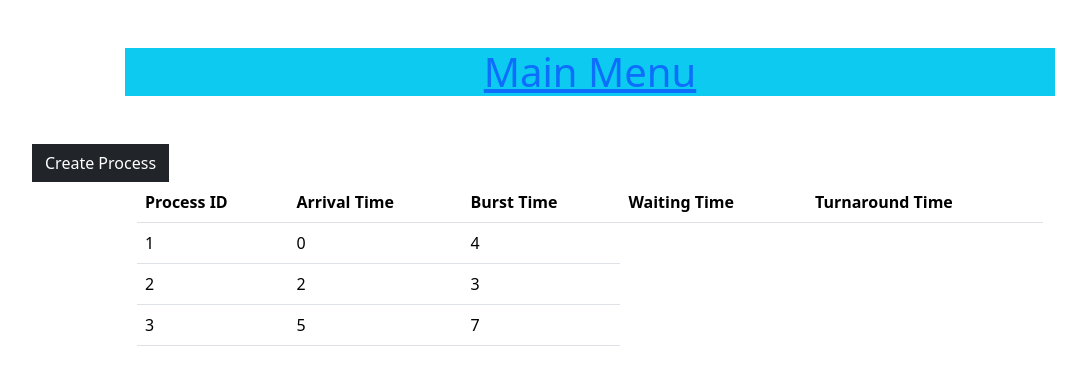
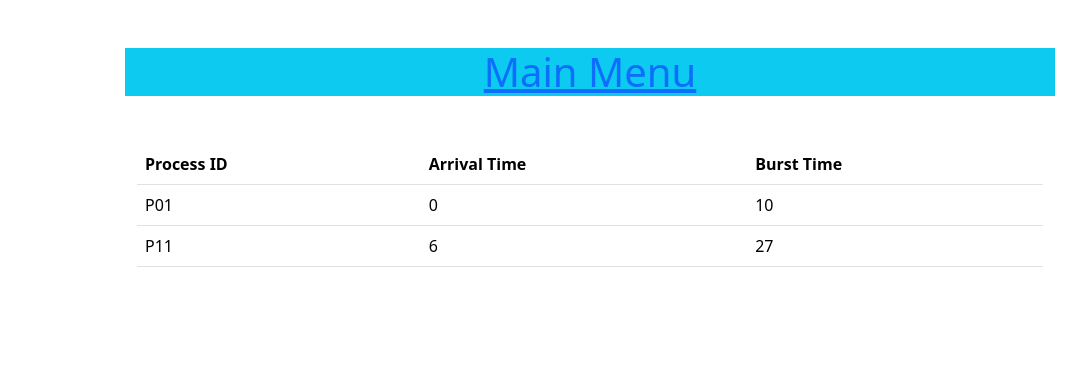
Before and after one commit to YahyaZakariyya/OperatingSystem, a Django app: page /process/ in a window 1280 px wide. Shown: the top 385 px of the page, without its empty margins (50-1136 px from the left). Run offline with Django 4.2, Linux system fonts and the light colour scheme; data comes from the database, SQL or seed files in the repository; both versions use the stored data as it was after the commit.

Commit message:
model updated. data fetched

```diff
--- a/OperatingSystem/views.py
+++ b/OperatingSystem/views.py
@@ -1,5 +1,6 @@
 from django.shortcuts import render
 from django.http import HttpResponseRedirect
+from processes.models import processes
 
 def home(request):
     data = {
@@ -8,13 +9,10 @@ def home(request):
     return render(request, 'index.html', data)
 
 def process(request):
+    process_table = processes.objects.all()
     data = {
         "title":"Process Management",
-        "processes":[
-            {"pid":1,"at":0,"bt":4},
-            {"pid":2,"at":2,"bt":3},
-            {"pid":3,"at":5,"bt":7}
-        ]
+        "process_table":process_table
     }
     return render(request, "process.html",data)
 
--- a/processes/models.py
+++ b/processes/models.py
@@ -1,11 +1,14 @@
-from django.core.validators import MinValueValidator, MaxValueValidator
+from django.core.validators import MinValueValidator, MaxValueValidator, RegexValidator
 from django.db import models
+
+input_regex = RegexValidator(
+    regex=r'^P[0-9]{2}$',
+    message="Input must start with 'P' followed by two integers letters."
+)
 
 # Create your models here.
 class processes(models.Model):
-    process_id = models.CharField(max_length=3, unique=True)
+    process_id = models.CharField(max_length=3, unique=True,validators=[input_regex])
     arrival_time = models.IntegerField(validators=[MinValueValidator(0), MaxValueValidator(100)])
     burst_time = models.IntegerField(validators=[MinValueValidator(0), MaxValueValidator(100)])
-
-    # arrival_time = models.IntegerField(max_length = 100)
-    # burst_time = models.IntegerField(max_length = 100)
+    memory = models.IntegerField(validators=[MinValueValidator(0), MaxValueValidator(100)])
--- a/templates/process.html
+++ b/templates/process.html
@@ -1,21 +1,20 @@
 {% extends "base.html" %}
 {% block content %}
-<a class="btn btn-dark rounded-0" href="{% url 'process form' %}">Create Process</a>
 <div class="container col-md-10 mx-auto">
 <table class='table'>
     <thead class="bg-dark text-light">
         <th scope='col'>Process ID</th>
         <th scope='col'>Arrival Time</th>
         <th scope='col'>Burst Time</th>
-        <th scope='col'>Waiting Time</th>
-        <th scope='col'>Turnaround Time</th>
+        <!-- <th scope='col'>Waiting Time</th> -->
+        <!-- <th scope='col'>Turnaround Time</th> -->
     </thead>
     <tbody>
-        {%for x in processes%}
+        {%for x in process_table%}
         <tr>
-            {%for i in x.values%}
-            <td>{{i}}</td>
-            {% endfor %}
+            <td>{{x.process_id}}</td>
+            <td>{{x.arrival_time}}</td>
+            <td>{{x.burst_time}}</td>
         </tr>
         {% endfor %}
     </tbody>
```
Also changed, not shown: templates/processform.html (deleted, +0 -9 lines), db.sqlite3, processes/migrations/0002_processes_memory.py (added), processes/migrations/0003_alter_processes_process_id.py (added), templates/schedualing.html (added).
